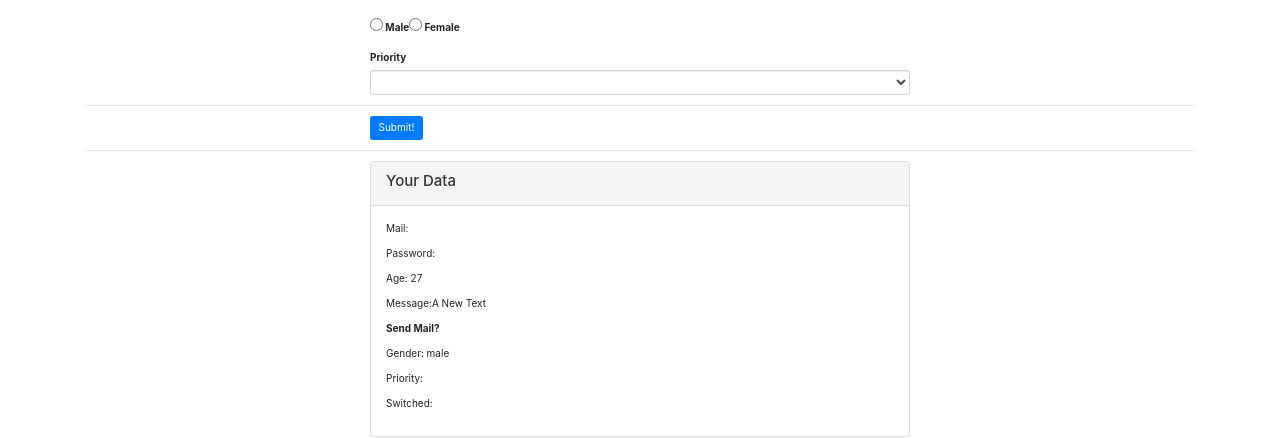
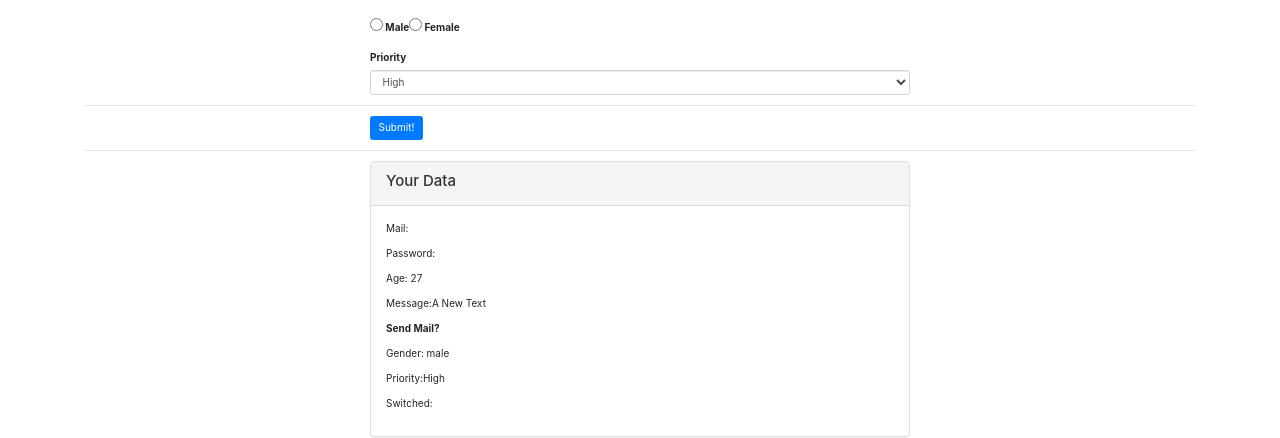
Before and after one commit to MinseungJeon/hello-world, a Vue app: page / in a window 1280 px wide. Shown: the part 351-789 px from the top of the page. Built offline with nearby package versions, Linux system fonts and the light colour scheme; a web font is replaced by a local one.

Commit message:
11-08. Handling Dropdowns with select and option

```diff
--- a/src/App.vue
+++ b/src/App.vue
@@ -95,8 +95,13 @@
           class="col-xs-12 col-sm-8 col-sm-offset-2 col-md-6 col-md-offset-3 from-group"
         >
           <label for="priority">Priority</label>
-          <select id="priority" class="form-control">
-            <option></option>
+          <select id="priority" class="form-control" v-model="selectedPriority">
+            <option
+              v-bind:key="index"
+              v-for="(priority, index) in priorities"
+              :selected="priority == 'Medium'"
+              >{{ priority }}</option
+            >
           </select>
         </div>
       </div>
@@ -128,7 +133,7 @@
               </li>
             </ul>
             <p>Gender: {{ gender }}</p>
-            <p>Priority:</p>
+            <p>Priority:{{ selectedPriority }}</p>
             <p>Switched:</p>
           </div>
         </div>
@@ -149,6 +154,8 @@ export default {
       message: "A New Text",
       sendMail: [],
       gender: "male",
+      selectedPriority: "High",
+      priorities: ["High", "Medium", "Low"],
     };
   },
 };
```
